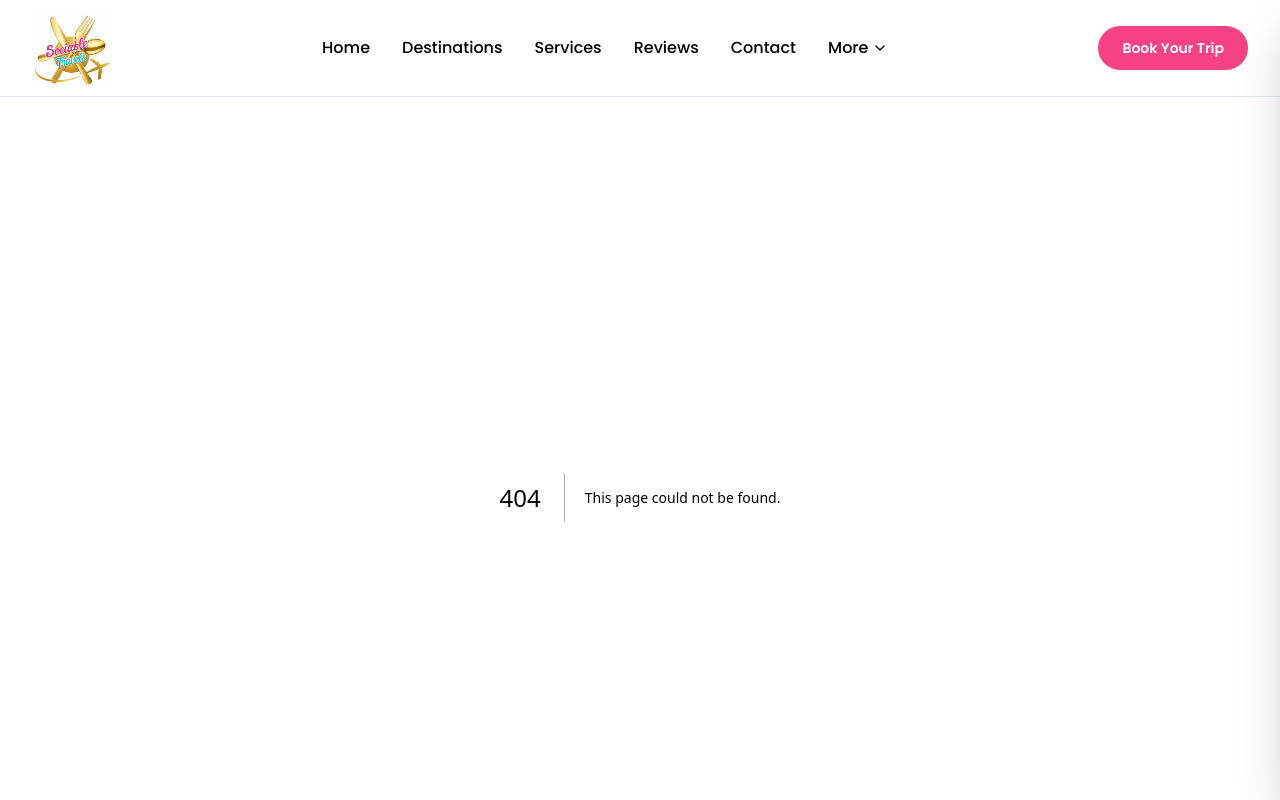
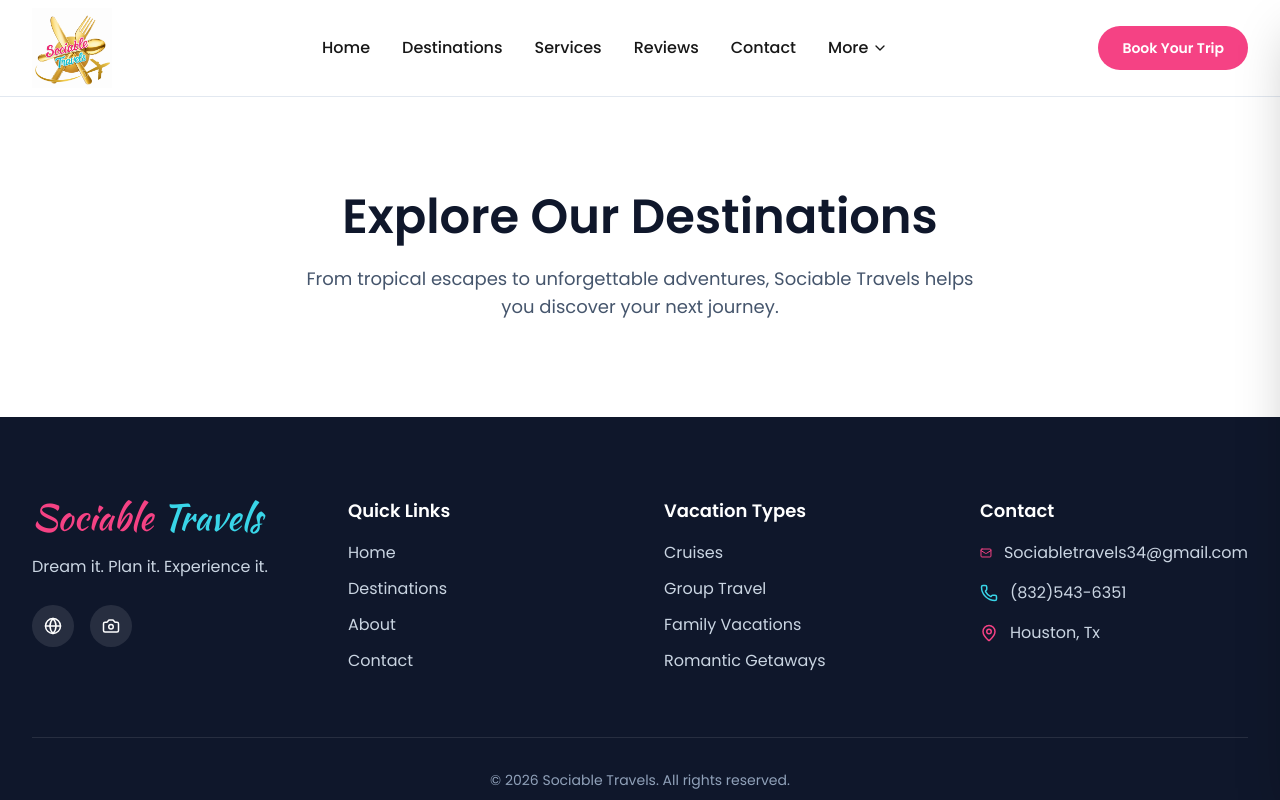
Before and after one commit to alogan15/sociable-travels, a Next.js app: page /destinations in a window 1280 px wide. Before the commit this address had no page. Shown: the top 800 px of the page. Built offline with nearby package versions, Linux system fonts and the light colour scheme.

Commit message:
added destinations

```diff
--- /dev/null
+++ b/app/destinations/page.tsx
@@ -0,0 +1,21 @@
+import Container from "@/components/layout/Container";
+
+
+export default function DestinationsPage() {
+  return (
+    <main className="py-24">
+      <Container>
+        <div className="text-center">
+          <h1 className="text-5xl font-bold text-slate-900">
+            Explore Our Destinations
+          </h1>
+
+          <p className="mx-auto mt-6 max-w-2xl text-lg text-slate-600">
+            From tropical escapes to unforgettable adventures, Sociable
+            Travels helps you discover your next journey.
+          </p>
+        </div>
+      </Container>
+    </main>
+  );
+}
```
